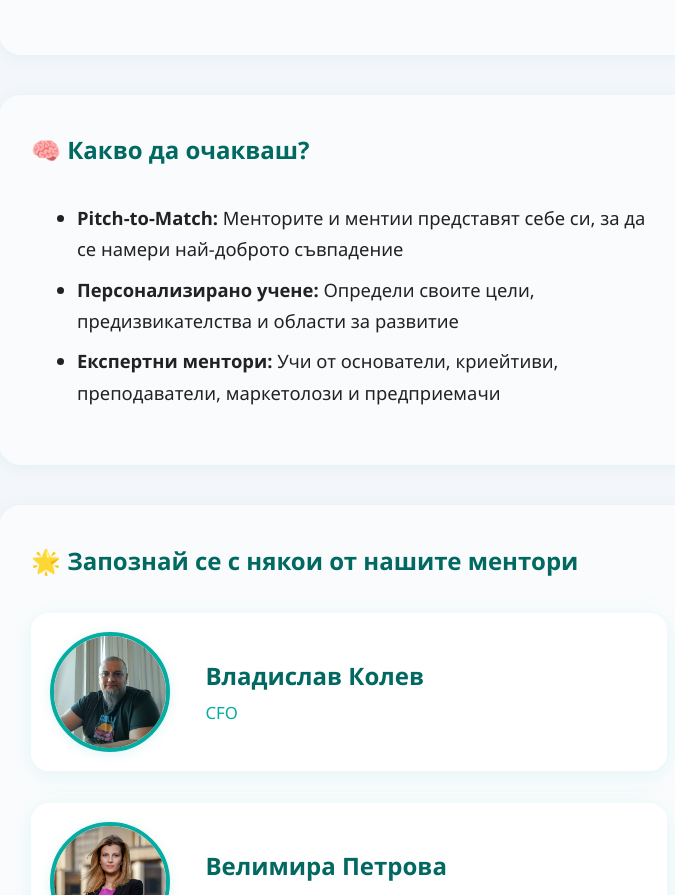
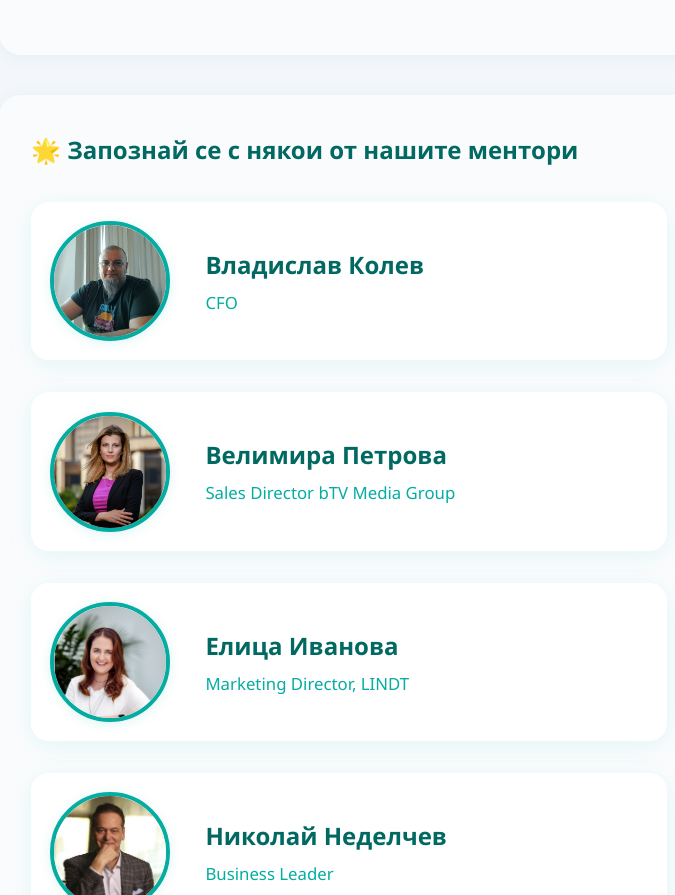
Before and after one commit to MaximVanchev/Elevate, a plain HTML site: page index.html in a window 1280 px wide. Shown: the part 1365-2260 px from the top of the page, without its empty margins (291-966 px from the left). Drawn offline with Linux system fonts and the light colour scheme.

Commit message:
Add white theme declaration in CSS; remove outdated content from about section in HTML, and delete unused index.zip file.

```diff
--- a/index.css
+++ b/index.css
@@ -1,3 +1,4 @@
+/* White theme only. No dark mode or alternate themes supported. */
 * {
   margin: 0;
   padding: 0;
--- a/index.html
+++ b/index.html
@@ -44,18 +44,6 @@
         <li><strong>Гъвкав формат:</strong> 5 срещи  по 1 час в рамките на 4 месеца – изцяло персонализирано</li>
         <li><strong>Истинско въздействие:</strong> Изгради дългосрочни връзки, получи ценни прозрения и развий кариерата си с мисия</li>
         <li><strong>Ексклузивен достъп:</strong> Само 8 ментиита ще бъдат допуснати до програмата</li>
-      </ul>
-    </div>
-
-    <div class="about">
-      <div class="text-bold">
-        🧠 Какво да очакваш?
-      </div>
-      <br/>
-      <ul>
-        <li><strong>Pitch-to-Match:</strong> Менторите и ментии представят себе си, за да се намери най-доброто съвпадение</li>
-        <li><strong>Персонализирано учене:</strong> Определи своите цели, предизвикателства и области за развитие</li>
-        <li><strong>Експертни ментори:</strong> Учи от основатели, криейтиви, преподаватели, маркетолози и предприемачи</li>
       </ul>
     </div>
 
```
Also changed, not shown: 1 other file.
